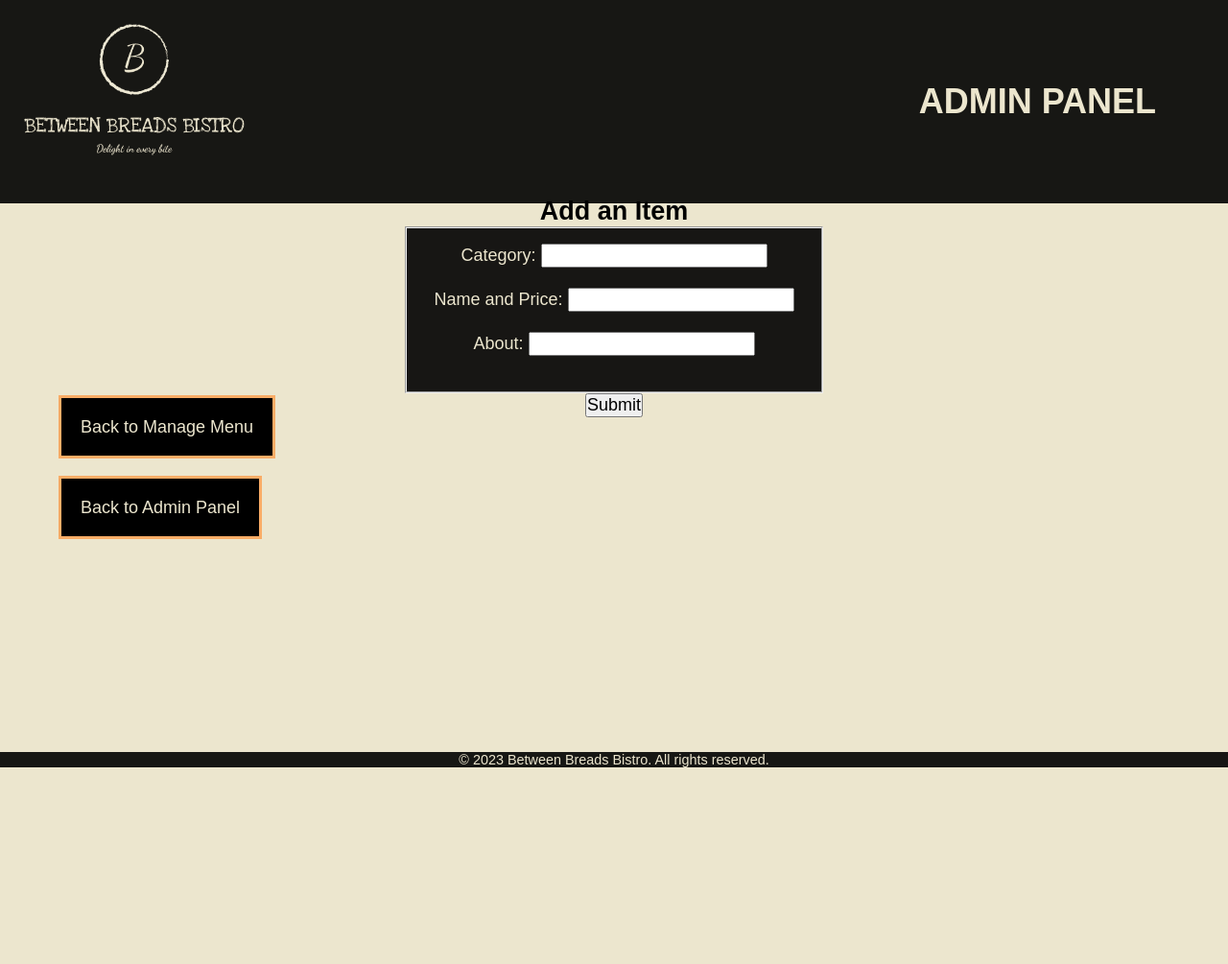
After one commit to BeulaEvangelin/WD_Personal, a PHP site: page /admin/add-item.php in a window 1280 px wide. The commit adds this page. Shown: the whole page at 96% size. Run offline with PHP 8.4, Linux system fonts and the light colour scheme; the visitor is signed in with stand-in values (Sample User, id 1); some web fonts are replaced.

Commit message:
add item in menu function

```diff
--- /dev/null
+++ b/admin/add-item.php
@@ -0,0 +1,32 @@
+<?php session_start();
+//show-contact-form-submission.php
+//show all contact form submissions from contact_form table
+
+if (!isset($_SESSION["loggedIn"]) || $_SESSION["loggedIn"] !== true){
+	?><p>You are NOT logged in. This is secret info</p>
+	<a href="admin-login.php">Login here</a><?php
+	exit();
+}else{
+?>
+<?php
+    include('constants/header.php');
+    ?>
+<section class="section">
+<h1> Add an Item </h1>
+    <form action="process-add-item.php" method="POST">
+    <fieldset>
+
+        Category: <input type="text" name="category" /><br><br>
+
+        Name and Price: <input type="text" name="nameAndPrice" /><br><br>
+
+        About: <input type="text" name="about" /><br><br>
+    </fieldset>
+        <input type="submit" value="Submit" />
+    </form>
+    <a href="show-menu.php">Back to Manage Menu</a><br/><br/><br><br/>
+<a href="process-admin-login.php">Back to Admin Panel</a>
+</section>
+<?php include('constants/footer.php');
+}
+?>
--- a/admin/admin-login.php
+++ b/admin/admin-login.php
@@ -19,5 +19,6 @@
 
         <input type="submit" value="Submit">
 </fieldset>
+</section>
 
 <?php include('constants/footer.php');?>
--- a/admin/admin.css
+++ b/admin/admin.css
@@ -2,11 +2,11 @@
 
 *{
     margin: 0;
+    padding: 0;
     font-family: "Love Ya Like A Sister", sans-serif;
     font-size: 18px;
     scroll-behavior: smooth;
 }
-
 #header{
     background: rgba(0, 0, 0, 0.9);
     padding: 25px;
@@ -56,7 +56,7 @@ fieldset {
     padding-top: 16%;
     padding-left: 5%;
     padding-right: 5%;
-    height: 100vh;
+    height:100vh;
 
 }
 
@@ -108,7 +108,7 @@ fieldset {
 
 .table tr td{
     border-bottom: 1px solid black;
-    border-right: 1px solid black;
+    border-left: 1px solid black;
     padding: 1%;
 }
 
--- a/admin/constants/header.php
+++ b/admin/constants/header.php
@@ -1,3 +1,4 @@
+<!DOCTYPE html>
 <head>
 <link rel="stylesheet" href="admin.css" />
 </head>
```
Also changed, not shown: admin/process-add-item.php (added, +47 -0 lines).
